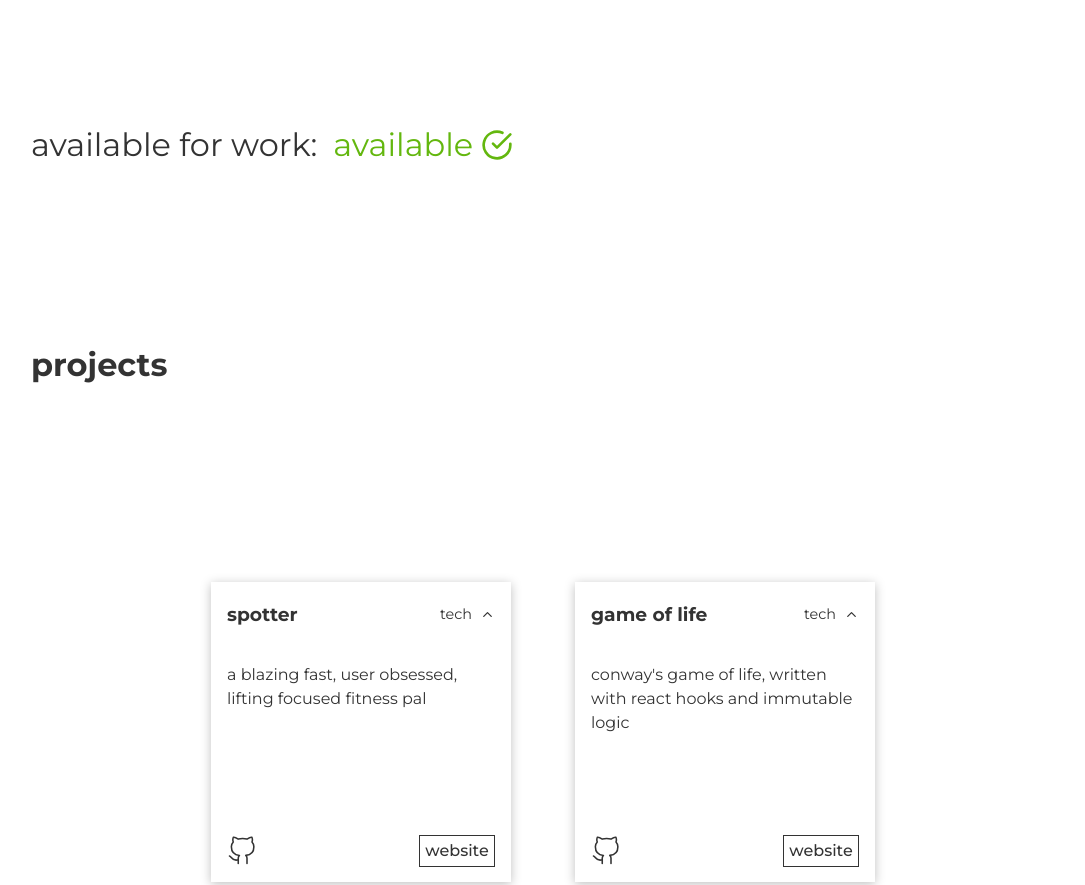
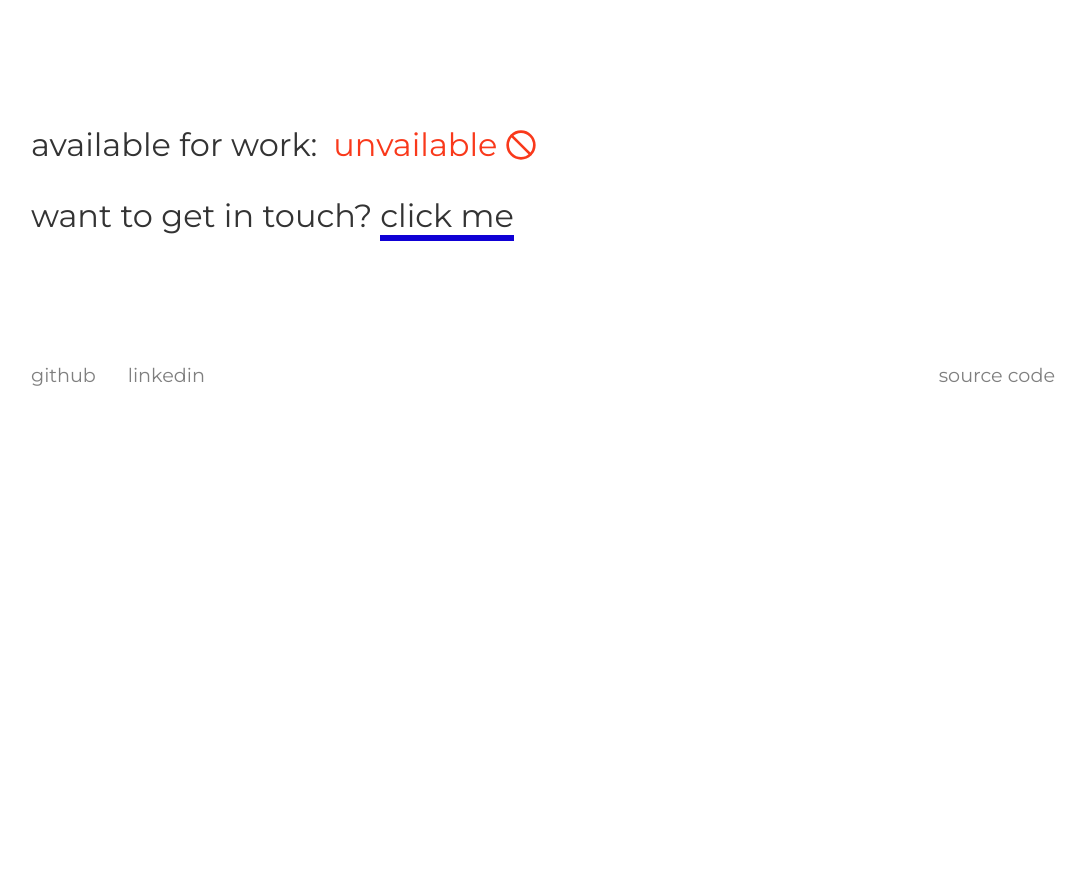
Before and after one commit to danbergelt/danbergelt.com, a Gatsby site in the folder portfolio/: page / in a window 1280 px wide. Shown: the part 487-1372 px from the top of the page, without its empty margins (97-1182 px from the left). After the commit the page ends 906 px from the top, so only its background shows below. Built offline with nearby package versions, Linux system fonts and the light colour scheme; Gatsby itself is replaced by a stand-in of ours.

Commit message:
remove stale

```diff
--- a/portfolio/src/components/home/availability.js
+++ b/portfolio/src/components/home/availability.js
@@ -5,7 +5,7 @@ import { DarkContext } from "../../context/context"
 import { CheckCircle, Slash } from "react-feather"
 
 const Availability = () => {
-  const [availability] = useState(true)
+  const [availability] = useState(false)
 
   const [dark] = useContext(DarkContext)
 
--- a/portfolio/src/pages/index.js
+++ b/portfolio/src/pages/index.js
@@ -17,8 +17,8 @@ export default () => {
       <Layout>
         <Hero />
         <Availability />
-        <Work />
-        <Info />
+        {/* <Work />
+        <Info /> */}
         <Contact />
       </Layout>
     </DarkProvider>
```
